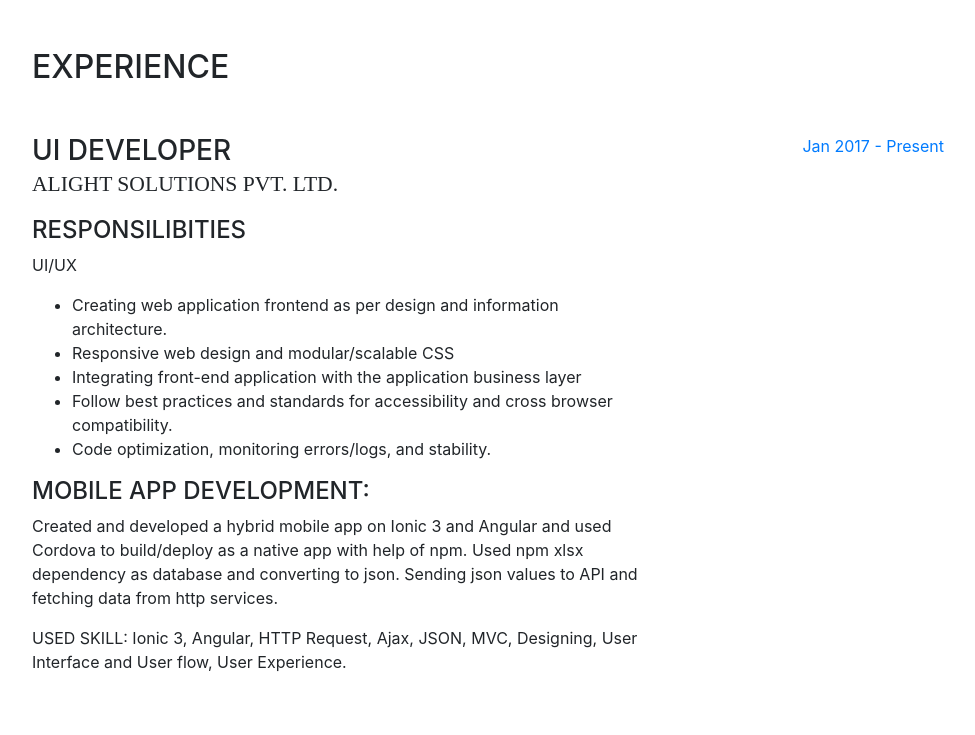
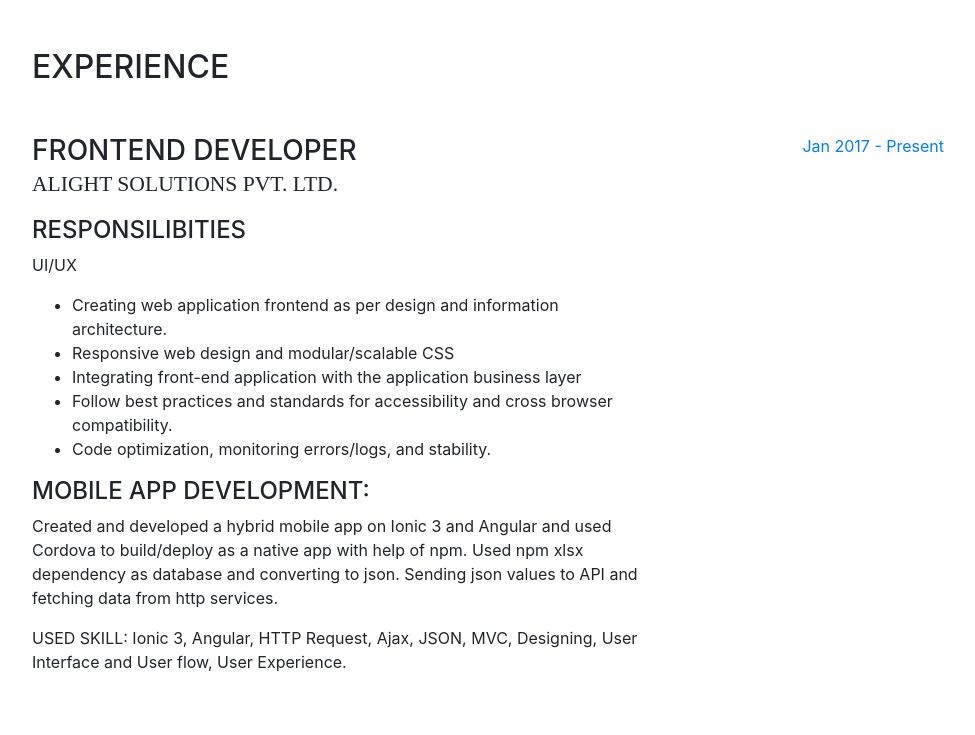
Before and after one commit to dsmriti/portfolio1, a website with bundled scripts: page index.html in a window 1280 px wide. Shown: the part 800-1535 px from the top of the page, without its empty margins (288-1263 px from the left). Built offline with nearby package versions, Linux system fonts and the light colour scheme; a web font is replaced by a local one.

Commit message:
updated content

```diff
--- a/index.html
+++ b/index.html
@@ -115,7 +115,7 @@
 
           <div class="resume-item d-flex flex-column flex-md-row mb-5">
             <div class="resume-content mr-auto">
-              <h3 class="mb-0">UI Developer</h3>
+              <h3 class="mb-0">Frontend Developer</h3>
               <div class="subheading mb-3">Alight Solutions Pvt. Ltd.</div>
               <h4>Responsilibities</h4>
               <p>UI/UX</p>
```
